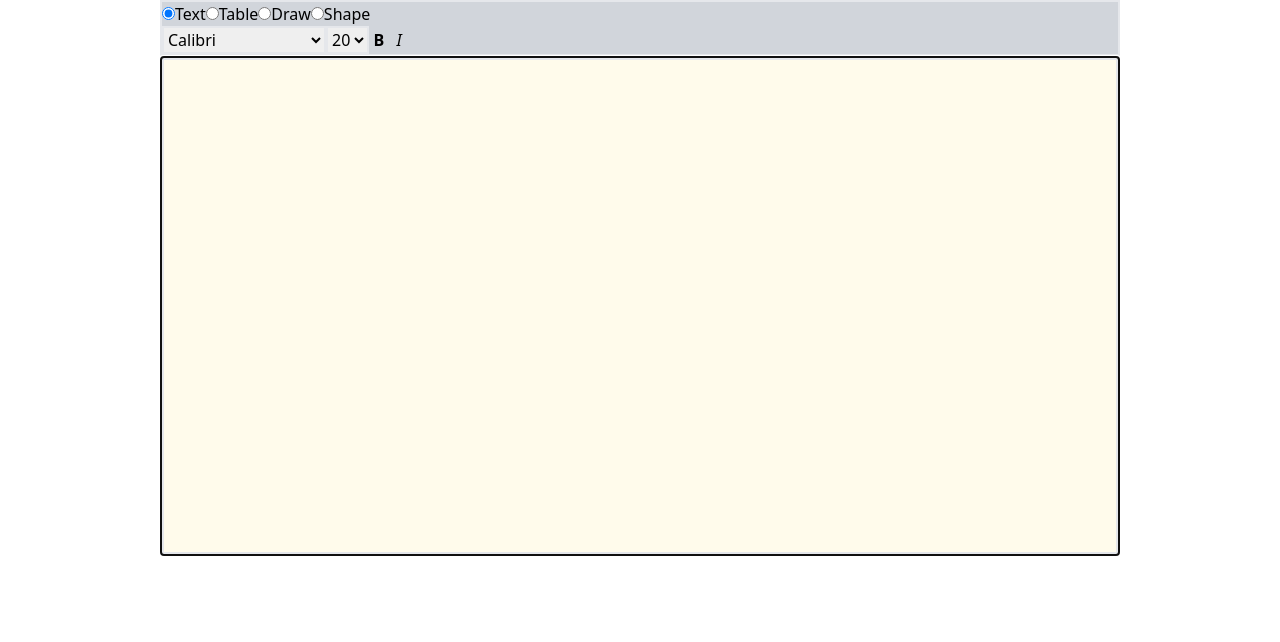
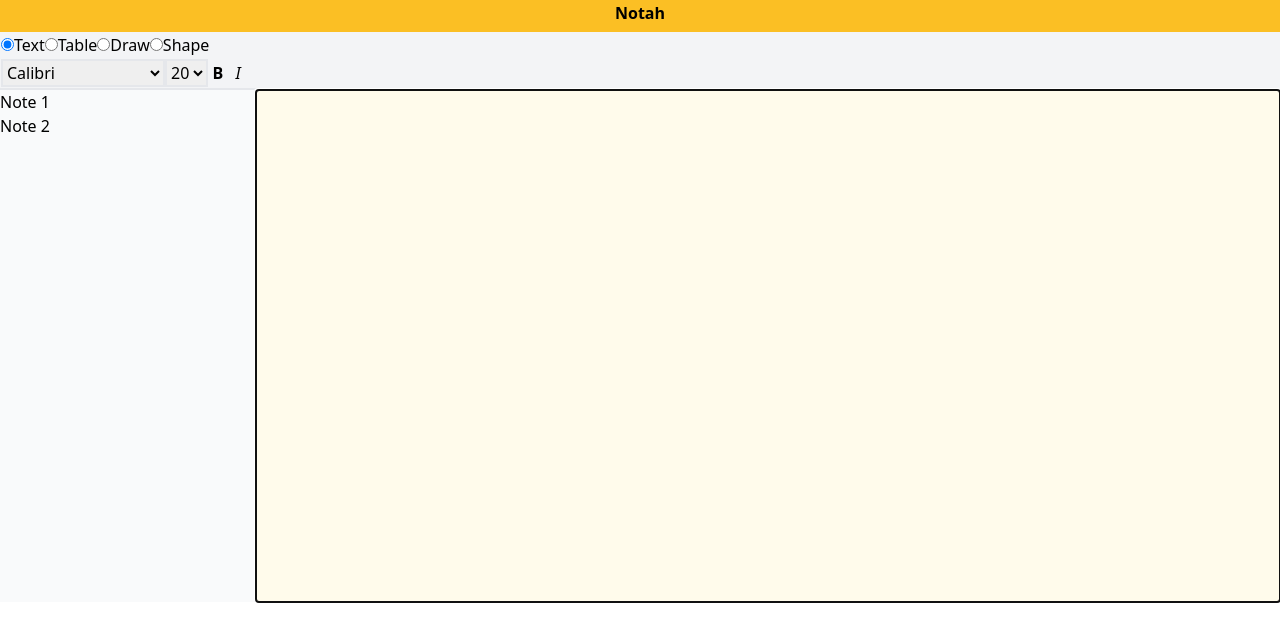
Before and after one commit to kotayam/notah, a React (Vite) app in the folder frontend/: page / in a window 1280 px wide. Shown: the top 642 px of the page. Built offline with nearby package versions, Linux system fonts and the light colour scheme.

Commit message:
updated layout and decomposed components

```diff
--- a/frontend/src/App.tsx
+++ b/frontend/src/App.tsx
@@ -1,7 +1,8 @@
 import "./App.css";
-import React, { useState } from "react";
+import { useState } from "react";
 import Toolbar from "./Toolbar.tsx";
 import Canvas from "./Canvas.tsx";
+import Notes from "./Notes.tsx";
 
 function App() {
   const [mode, setMode] = useState("text");
@@ -38,12 +39,18 @@ function App() {
 
   return (
     <>
+    <div>
       <Toolbar mode={mode} changeMode={changeMode}
         fontSize={fontSize} changeFontSize={changeFontSize}
         font={font} changeFont={changeFont}
         bold={bold} toggleBold={toggleBold}
         italic={italic} toggleItalic={toggleItalic}/>
+      <div className="flex h-full">
+        <Notes />
         <Canvas mode={mode} fontSize={fontSize} font={font} bold={bold} italic={italic}/>
+      </div>
+    </div>
+
     </>
   )
 }
--- a/frontend/src/Canvas.tsx
+++ b/frontend/src/Canvas.tsx
@@ -1,5 +1,6 @@
 import "./App.css";
 import { useRef, useEffect, useState } from "react";
+import TextBox from "./TextBox";
 
 type CanvasProps = {
     mode: string;
@@ -9,7 +10,8 @@ type CanvasProps = {
     italic: boolean;
 }
 
-type CanvasElement = {
+export type CanvasElement = {
+    id: number;
     text: string;
     x: number;
     y: number;
@@ -97,7 +99,7 @@ export default function Canvas({ mode, fontSize, font, bold, italic }: CanvasPro
         setCanvasElts(canvasElts => {
             canvasElts.forEach(elt => elt.selected = false);
             return [...canvasElts,
-            {text: "", x: x, y: y, width: 0, height: 0,
+            {id: canvasElts.length, text: "", x: x, y: y, width: 0, height: 0,
             font: font, fontSize: fontSize, fontWeight: fontWeight, fontStyle: fontStyle, selected: true}]
         });
     }
@@ -169,44 +171,20 @@ export default function Canvas({ mode, fontSize, font, bold, italic }: CanvasPro
         });
     }
 
-    const returnText = (elt: CanvasElement, idx: number) => {
-        const arr = elt.text.split('\n');
-        console.log(arr);
-        const children: JSX.Element[] = [];
-        arr.forEach((child) => {
-            switch (child) {
-                case '&nbsp;':
-                    children.push(<>&nbsp;</>);
-                    break;
-                case '<br>':
-                    children.push(<br/>);
-                    break;
-                default:
-                    if (child.includes('<strong>')) {
-                        children.push(<strong>{child.substring(8, child.length)}</strong>)
-                    } else {
-                        children.push(<>{child}</>);
-                    }
-                    break;
-            }
-        })
-        let border = "border-0";
-        if (elt.selected) {
-            children.push(<span className="animate-blinker inline-block">_</span>);
-            border = "border-2";
-        }
-        return <p key={idx} className={`absolute ${border}`} style={{fontFamily: `${elt.font}`, fontSize: `${elt.fontSize}px`,
-        fontStyle: `${elt.fontStyle}`, fontWeight: `${elt.fontWeight}`, top: `${elt.y}px`, left: `${elt.x}px`}}
-        >{children}</p>
+    const selectText = (target: EventTarget & HTMLParagraphElement) => {
+        console.log(target.innerHTML);
     }
+
+    //{children}
+    //
 
     return (
         <>
-        <div className="flex place-content-center w-screen">
-            <canvas className="bg-amber-50 h-[500px] mobile:w-screen mobile:border-0 laptop:border-4 laptop:w-240" ref={canvasRef} tabIndex={0}
+        <div className="w-full">
+            <canvas className="bg-amber-50 w-full h-full" ref={canvasRef} tabIndex={0}
             onClick={(e) => {selectPos(e.clientX, e.clientY)}} onKeyDown={(e) => {e.preventDefault(); enterText(e.key)}}>
             </canvas>
-            {canvasElts.map((elt, idx) => returnText(elt, idx))}
+            {canvasElts.map(elt => <TextBox elt={elt}/>)}
         </div>
         </>
     );
--- /dev/null
+++ b/frontend/src/Notes.tsx
@@ -0,0 +1,13 @@
+export default function Notes() {
+    return (
+        <>
+        <div className="w-1/4 border-r-2 bg-gray-50">
+        <ul>
+            <li>Note 1</li>
+            <li>Note 2</li>
+        </ul>
+        </div>
+
+        </>
+    )
+}
--- /dev/null
+++ b/frontend/src/TextBox.tsx
@@ -0,0 +1,48 @@
+import { CanvasElement } from "./Canvas";
+
+type TextBoxProps = {
+    elt: CanvasElement;
+}
+
+export default function TextBox({ elt }: TextBoxProps) {
+    const returnText = () => {
+        // return <TextBox x={elt.x} y={elt.y} text={text} idx={idx} updateText={updateText}/>
+        const arr = elt.text.split('\n');
+        if (arr[0] === '') arr.shift();
+        const children = [];
+        arr.map((child, idx) => {
+            switch (child) {
+                case '&nbsp;':
+                    children.push(<span key={idx}>&nbsp;</span>);
+                    break;
+                case '<br>':
+                    children.push(<br key={idx} />);
+                    break;
+                default:
+                    if (child.includes('<strong>')) {
+                        children.push(<strong key={idx}>{child.substring(8, child.length)}</strong>)
+                    } else {
+                        children.push(<span key={idx}>{child}</span>);
+                    }
+                    break;
+            }
+        })
+        let border = "border-0";
+        if (elt.selected) {
+            children.push(<span key='blinker' className="animate-blinker inline-block">_</span>);
+            border = "border-2";
+        }
+        console.log(children);
+        return <p key={elt.id} id={elt.id.toString()} className={`absolute hover:border-2 ${border}`} style={{fontFamily: `${elt.font}`, fontSize: `${elt.fontSize}px`,
+        fontStyle: `${elt.fontStyle}`, fontWeight: `${elt.fontWeight}`, top: `${elt.y}px`, left: `${elt.x}px`}}
+        >{children}</p>
+    }
+
+    //onClick={e => {console.log(e); selectText(e.currentTarget)}}
+
+    return (
+        <>
+        {returnText()}
+        </>
+    )
+}
--- a/frontend/src/Toolbar.tsx
+++ b/frontend/src/Toolbar.tsx
@@ -22,9 +22,11 @@ export default function Toolbar({ mode, changeMode, fontSize, changeFontSize, fo
 
     return (
         <>
-            <div className="flex place-content-center w-screen">
-                <div className="w-240 border-2 bg-gray-300">
-                    <div>
+        <div className="w-full border-b-2">
+            <div className="bg-amber-400 p-px h-8 text-center">
+                <h1 className="font-bold">Notah</h1>
+            </div>
+            <div className="bg-gray-100 p-px">
                 <input type="radio" id="text" onChange={e => {changeMode("text")}} checked={mode === "text"}/>
                 <label htmlFor="text">Text</label>
                 <input type="radio" id="table" onChange={e => {changeMode("table")}} checked={mode === "table"}/>
@@ -34,7 +36,7 @@ export default function Toolbar({ mode, changeMode, fontSize, changeFontSize, fo
                 <input type="radio" id="shape" onChange={e => {changeMode("shape")}} checked={mode === "shape"}/>
                 <label htmlFor="shape">Shape</label>
             </div>
-                    <div>
+            <div className="bg-gray-100 p-px">
             <select className="border-2" value={font} onChange={e => {changeFont(e.target.value)}} name="font" id="font">
                 <option value="calibri">Calibri</option>
                 <option value="arial">Arial</option>
@@ -55,7 +57,6 @@ export default function Toolbar({ mode, changeMode, fontSize, changeFontSize, fo
             <button className={`rounded-none w-[20px] ${italicStyle}`} onClick={e => toggleItalic(italic)}><em>I</em></button>
             </div>
         </div>
-            </div>
         </>
     )
 }
```
Lines whose indentation alone changed are shown as unchanged.
